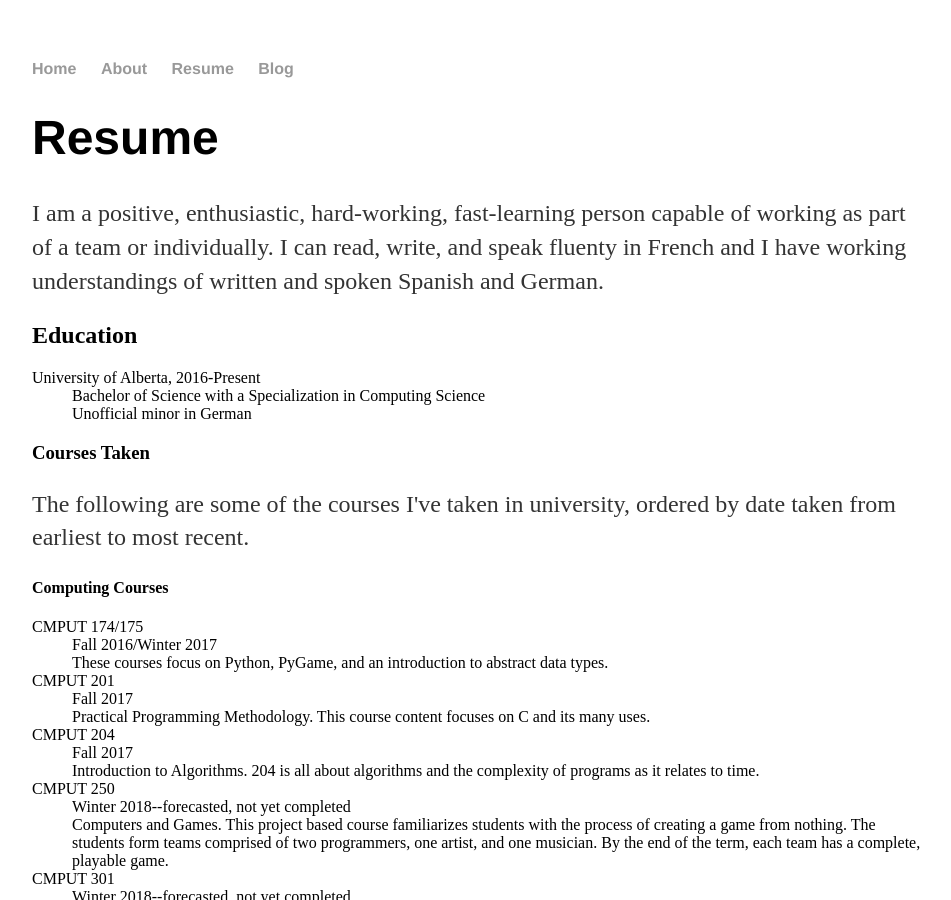
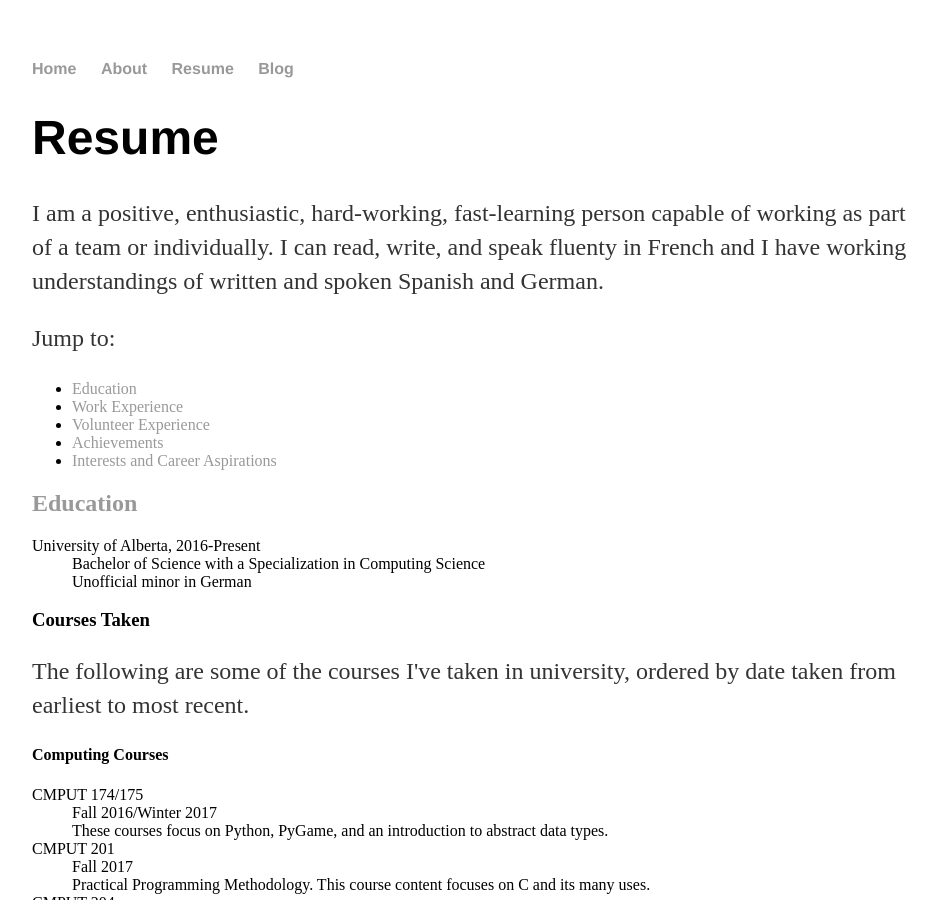
Before and after one commit to nienna73/nienna73.github.io, a Jekyll site: the page built from resume/index.html, in a window 1280 px wide and 900 px high. Shown: the whole window, without its empty margins (160-1111 px from the left). Built offline with Jekyll 4.4.1, drawn with Linux system fonts in a browser that asks for light colours.

Commit message:
Update index.html
Added internal page links

```diff
--- a/resume/index.html
+++ b/resume/index.html
@@ -7,7 +7,18 @@ title: Jolene Poulin's Resume
 <p>I am a positive, enthusiastic, hard-working, fast-learning person capable of working as part of a team or individually. I can read, write,
 and speak fluenty in French and I have working understandings of written and spoken Spanish and German.</p>
 
-<h2>Education</h2>
+<div class="jumpto">
+<p>Jump to:</p>
+<ul>
+  <li><a href="#education">Education</a></li>
+  <li><a href="#work">Work Experience</a></li>
+  <li><a href="#volunteer">Volunteer Experience</a></li>
+  <li><a href="#achievements">Achievements</a></li>
+  <li><a href="#interests">Interests and Career Aspirations</a></li>
+</ul>
+</div>    <!-- close jumpto -->
+
+<h2><a name="education">Education</a></h2>
   <dl>
   <dt>University of Alberta, 2016-Present</dt>
     <dd>Bachelor of Science with a Specialization in Computing Science</dd>
@@ -51,6 +62,7 @@ and speak fluenty in French and I have working understandings of written and spo
 
 <h3>Languages Learned</h3>
 <p>This includes languages acquired throughout my life as well as those formally learned in school.</p>
+
 <h4>Human Languages</h4>
 <ul>
 <li>English - Proficient</li>
@@ -68,7 +80,7 @@ and speak fluenty in French and I have working understandings of written and spo
 <li>CSS</li>
 </ul>
 
-<h2>Work Experience</h2>
+<h2><a name="work">Work Experience</a></h2>
 <dl>
 <dt>Women in Scholarship, Engineering, Science, and Technology (WISEST) Summer Research Student</dt>
   <dd>July 2015 - August 2015</dd>
@@ -79,7 +91,7 @@ and speak fluenty in French and I have working understandings of written and spo
   to my supervisors.</dd>
 </dl>
 
-<h2>Volunteer Experience</h2>
+    <h2><a name="volunteer">Volunteer Experience</a></h2>
 <dl>
   <dt>Undergraduate Association of Computing Science (UACS)</dt>
   <dd>Fall 2016 - Present</dd>
@@ -108,7 +120,7 @@ and speak fluenty in French and I have working understandings of written and spo
     helped ensure the classroom remained a clean and inviting space for everyone.</dd>
 </dl>
 
-<h2>Achievements</h2>
+<h2><a name="achievements">Achievements</a></h2>
 <ul>
   <li>Priscilla Hammond Memorial Award in Junior English, 2017</li>
   <li>Schulich Leader Nominee, 2016</li>
@@ -123,7 +135,7 @@ and speak fluenty in French and I have working understandings of written and spo
   <li>Alberta Winter Games 2014, Archery</li>
 </ul>
 
-<h2>Interests and Job Aspirations</h2>
+<h2><a name="interests">Interests and Job Aspirations</a></h2>
 <p>My interests as they relate to future career prospects and current ideas on what I would like to work on when I graduate.</p>
 <ul>
   <li>Languages and language learning processes (natural and computer)</li>
```
